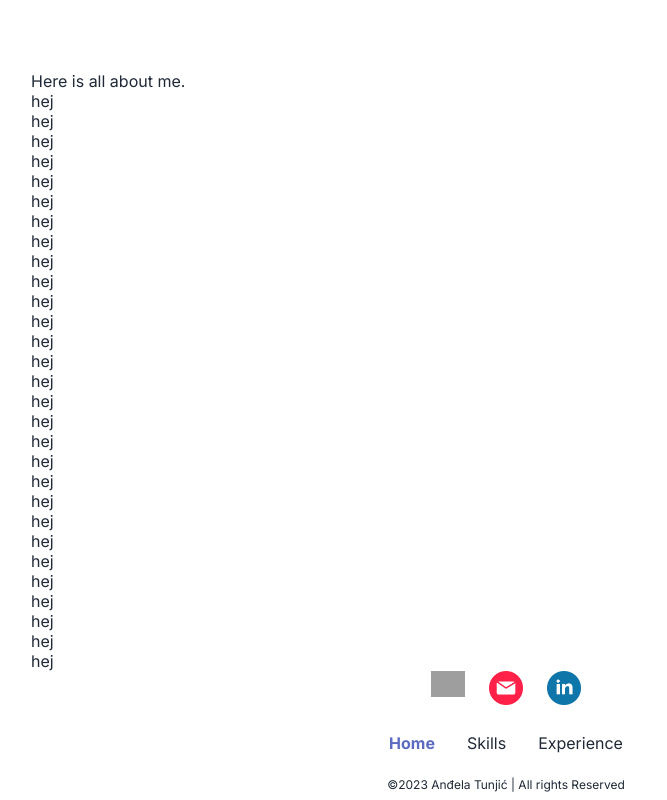
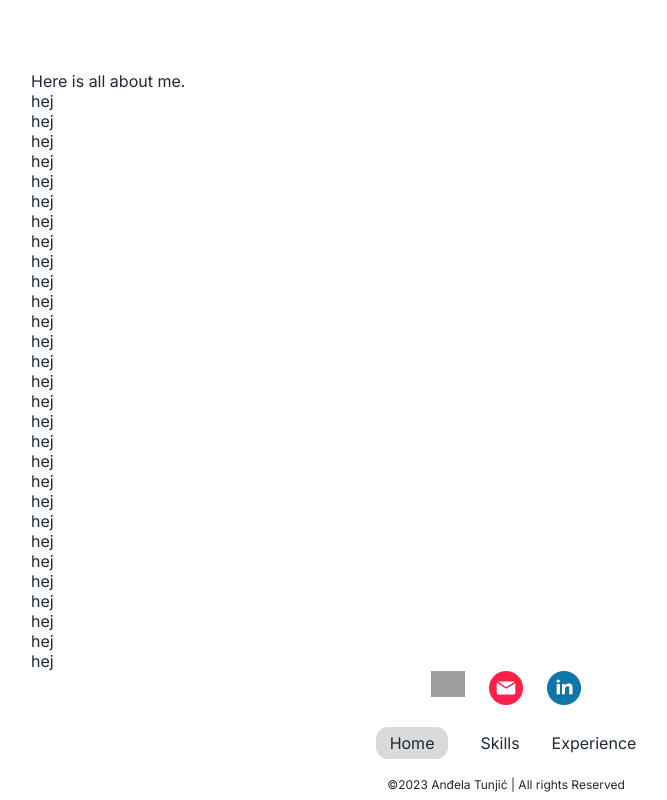
Before and after one commit to andelatunjic/portfolio, a React (Vite) app: page / in a window 1280 px wide. Shown: the part 729-1529 px from the top of the page, without its empty margins (134-801 px from the left). Built offline with nearby package versions, Linux system fonts and the light colour scheme; grey boxes are pictures that could not be loaded.

Commit message:
header redesign

```diff
--- a/src/components/Footer/Footer.jsx
+++ b/src/components/Footer/Footer.jsx
@@ -26,7 +26,10 @@ const Footer = () => {
           <a target="_blank" href="mailto:andtunjic@gmail.com">
             <SocialMediaLogo src={Mail} />
           </a>
-          <a target="_blank" href="http://linkedin.com/in/an%C4%91ela-tunji%C4%87-a72012227">
+          <a
+            target="_blank"
+            href="http://linkedin.com/in/an%C4%91ela-tunji%C4%87-a72012227"
+          >
             <SocialMediaLogo src={LinkedIn} />
           </a>
         </SocialMedia>
--- a/src/components/Footer/FooterStyle.js
+++ b/src/components/Footer/FooterStyle.js
@@ -47,35 +47,46 @@ export const SocialMediaLogo = styled.img`
   transition: 0.5s;
 
   &:hover {
-
     transform: translateY(-10px);
   }
 `;
 
-export const Navigation = styled.div`
+export const Navigation = styled.nav`
   display: none;
-
-  > *:not(:last-child) {
-    margin-right: 32px;
-  }
 
   @media screen and (${breakpoints.tablet}) {
     display: block;
+
+    > *:not(:last-child) {
+      margin-right: 22px;
+    }
+  }
+
+  @media screen and (${breakpoints.desktopSmall}) {
+    > *:not(:last-child) {
+      margin-right: 32px;
+    }
   }
 `;
 
 export const NavigationLink = styled(NavLink)`
   transition: font 0.3s ease-out;
-  font-size: 16px;
+  font-size: 14px;
   font-weight: 400;
 
+  @media screen and (${breakpoints.desktopSmall}) {
+    font-size: 16px;
+  }
+
   &.active {
-    color: ${colors.accentColorPurple};
-    font-weight: 700;
+    background-color: rgba(134, 134, 134, 0.3);
+    padding: 6px 14px;
+    border-radius: 12px;
   }
 
   &:hover {
     font-weight: 700;
+
   }
 `;
 
--- a/src/components/Logo/Logo.jsx
+++ b/src/components/Logo/Logo.jsx
@@ -1,12 +1,17 @@
-import React from "react";
+import React, { useContext } from "react";
+import { OptionsContext } from "../../context/OptionsContext";
 import PropTypes from "prop-types";
 import { Link } from "react-router-dom";
 import { LogoWrapper } from "./LogoStyle";
 
 const Logo = ({ isHeader, isSidebar }) => {
+  const { darkMode } = useContext(OptionsContext);
+
   return (
     <Link to="/">
-      <LogoWrapper isHeader={isHeader} isSidebar={isSidebar}>Tunjich.dev</LogoWrapper>
+      <LogoWrapper dark={darkMode} isHeader={isHeader} isSidebar={isSidebar}>
+        Tunjich.dev
+      </LogoWrapper>
     </Link>
   );
 };
--- a/src/components/Logo/LogoStyle.js
+++ b/src/components/Logo/LogoStyle.js
@@ -2,10 +2,20 @@ import styled from "styled-components";
 import { colors, breakpoints, fonts } from "../../utils/theme";
 
 export const LogoWrapper = styled.div`
-  color: ${colors.accentColorPurpleLight};
+  color: ${colors.accentColorPurple};
   font-family: ${fonts.secondary};
-  font-size: 22px;
+  font-size: 18px;
   font-weight: 800;
+
+  @media screen and (${breakpoints.desktopSmall}) {
+    font-size: 22px;
+  }
+
+  ${(props) =>
+    props.dark &&
+    `
+    color: ${colors.accentColorPurpleLight};
+  `}
 
   ${(props) =>
     props.isHeader &&
--- a/src/modules/Header/Header.jsx
+++ b/src/modules/Header/Header.jsx
@@ -9,7 +9,6 @@ import Logo from "../../components/Logo/Logo";
 import {
   HeaderWrapper,
   HeaderInner,
-  HeaderContent,
   WebsiteOptions,
   ThemeSwitch,
   SwitchLabel,
@@ -85,7 +84,12 @@ const Header = () => {
           onClick={sidebarHandler}
         />
         <Logo isHeader />
-        <HeaderContent>
+        <Navigation>
+          <NavigationLink to={"/"}>Home</NavigationLink>
+          <NavigationLink to={"/skills"}>Skills</NavigationLink>
+          <NavigationLink to={"/experience"}>Experience</NavigationLink>
+          <NavigationLink to={"/login"}>Login</NavigationLink>
+        </Navigation>
         <WebsiteOptions>
           <SwitchLabel
             dark={darkMode ? "true" : "false"}
@@ -113,13 +117,6 @@ const Header = () => {
             </Tooltip>
           </LanguageWrapper>
         </WebsiteOptions>
-          <Navigation>
-            <NavigationLink to={"/"}>Home</NavigationLink>
-            <NavigationLink to={"/skills"}>Skills</NavigationLink>
-            <NavigationLink to={"/experience"}>Experience</NavigationLink>
-            <NavigationLink to={"/login"}>Login</NavigationLink>
-          </Navigation>
-        </HeaderContent>
       </HeaderInner>
       <Sidebar closeMenu={sidebarHandler} show={sidebar} />
     </HeaderWrapper>
--- a/src/modules/Header/HeaderStyle.js
+++ b/src/modules/Header/HeaderStyle.js
@@ -48,22 +48,11 @@ export const HeaderInner = styled.div`
   }
 `;
 
-export const HeaderContent = styled.div`
-  @media screen and (${breakpoints.tablet}) {
-    display: flex;
-    flex-direction: column;
-  }
-`;
-
 export const WebsiteOptions = styled.div`
   display: flex;
   justify-content: flex-end;
   align-items: center;
   gap: 16px;
-
-  @media screen and (${breakpoints.tablet}) {
-    margin-bottom: 15px;
-  }
 `;
 
 export const ThemeSwitch = styled(Switch)(() => ({
@@ -100,27 +89,39 @@ export const SwitchLabel = styled(FormControlLabel)`
 export const Navigation = styled.nav`
   display: none;
 
-  > *:not(:last-child) {
-    margin-right: 32px;
+  @media screen and (${breakpoints.tablet}) {
+    display: block;
+
+    > *:not(:last-child) {
+      margin-right: 22px;
+    }
   }
 
-  @media screen and (${breakpoints.tablet}) {
-    display: block;
+  @media screen and (${breakpoints.desktopSmall}) {
+    > *:not(:last-child) {
+      margin-right: 32px;
+    }
   }
 `;
 
 export const NavigationLink = styled(NavLink)`
   transition: font 0.3s ease-out;
-  font-size: 16px;
+  font-size: 14px;
   font-weight: 400;
 
+  @media screen and (${breakpoints.desktopSmall}) {
+    font-size: 16px;
+  }
+
   &.active {
-    color: ${colors.accentColorPurple};
-    font-weight: 700;
+    background-color: rgba(134, 134, 134, 0.3);
+    padding: 6px 14px;
+    border-radius: 12px;
   }
 
   &:hover {
     font-weight: 700;
+
   }
 `;
 
@@ -131,7 +132,7 @@ export const Language = styled.p`
   cursor: pointer;
 
   &:hover {
-    color: ${colors.accentColorPurple};
+    color: ${colors.accentColorPurpleLight};
   }
 `;
 
```
Lines whose indentation alone changed are shown as unchanged.
